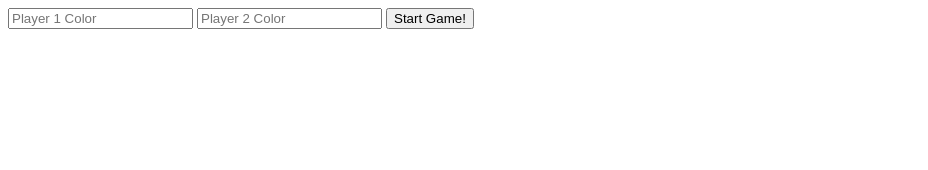
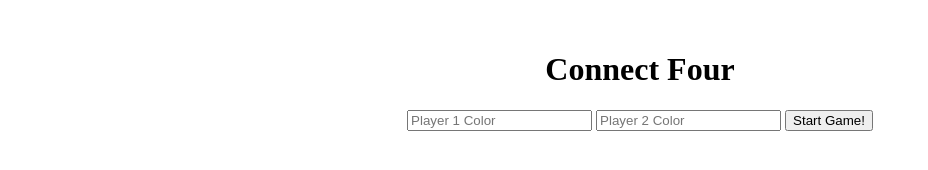
Before and after one commit to Mitya1996/connect-four-oo, a plain HTML site: page index.html in a window 1280 px wide. Shown: the whole page, without its empty margins (0-928 px from the left). Drawn offline with Linux system fonts and the light colour scheme.

Commit message:
minor css style changes

```diff
--- a/connect4.css
+++ b/connect4.css
@@ -1,4 +1,13 @@
 /* game board table */
+#game {
+  display: grid;
+  justify-items: center;
+  margin-top: 30px;
+}
+
+#interface {
+  margin-bottom: 30px;
+}
 
 #board td {
   width: 50px;
@@ -15,14 +24,6 @@
   border-radius: 50%;
 }
 
-.piece.p1 {
-  background-color: red;
-}
-
-.piece.p2 {
-  background-color: blue;
-}
-
 /* column-top is table row of clickable areas for each column */
 
 #column-top td {
--- a/index.html
+++ b/index.html
@@ -6,9 +6,13 @@
 <body>
 
 <div id="game">
-  <input type="text" placeholder="Player 1 Color" id="p1">
-  <input type="text" placeholder="Player 2 Color" id="p2">
-  <button id="button">Start Game!</button>
+  <h1>Connect Four</h1>
+  <div id="interface">
+    <input type="text" placeholder="Player 1 Color" id="p1">
+    <input type="text" placeholder="Player 2 Color" id="p2">
+    <button id="button">Start Game!</button>
+  </div>
+
   <table id="board"></table>
 </div>
 
```
